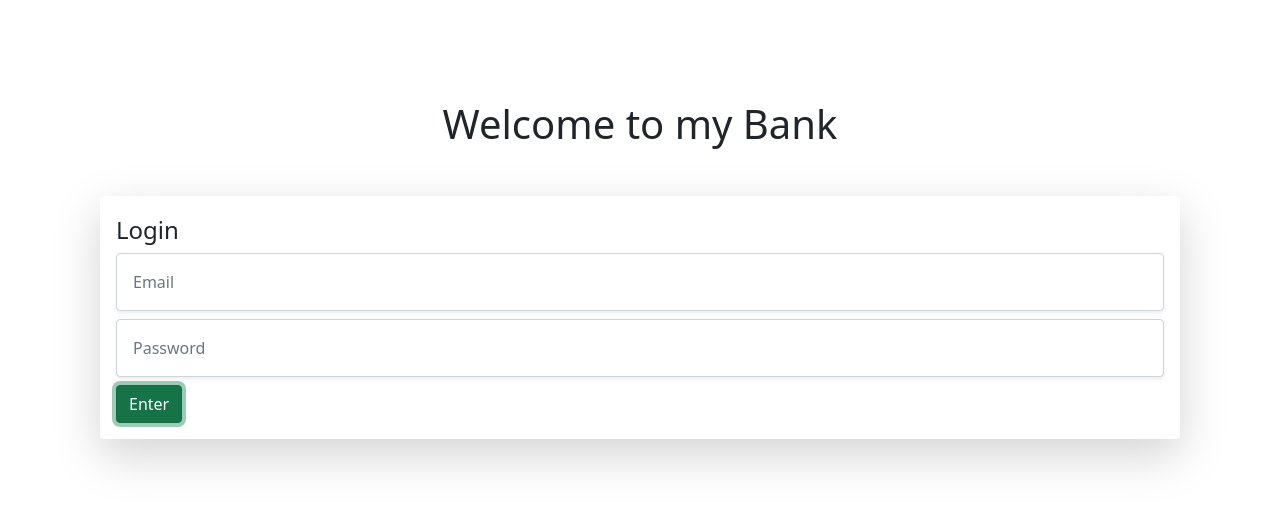
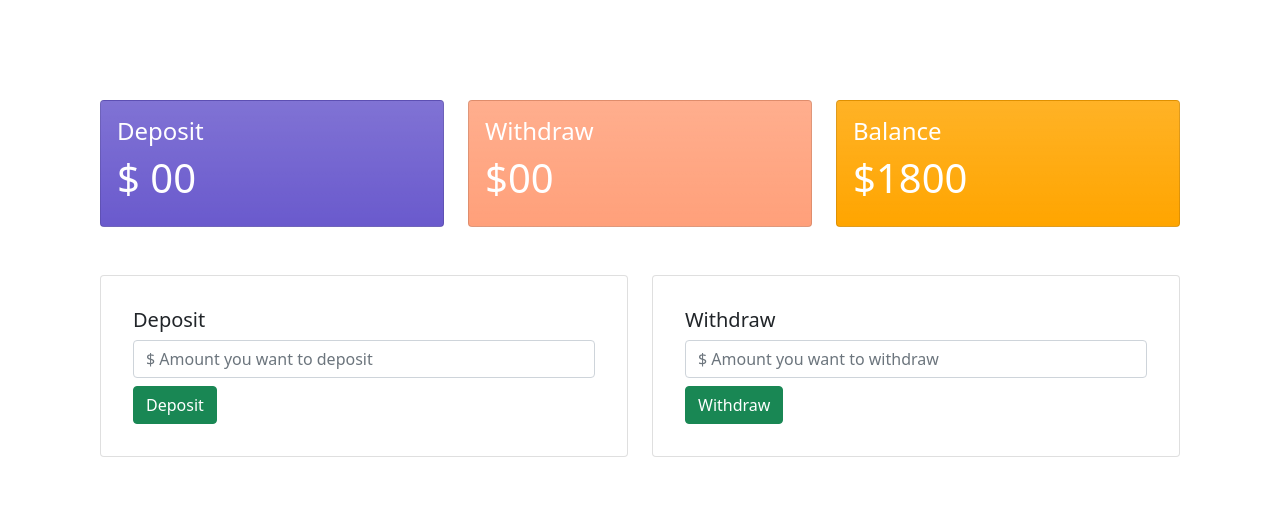
Before and after one commit to jihan212/bank-website, a plain HTML site: page index.html in a window 1280 px wide. Both pictures are taken after a click on the button "Enter". Drawn offline with nearby package versions, Linux system fonts and the light colour scheme.

Commit message:
Dynamic bank site

```diff
--- a/index.html
+++ b/index.html
@@ -8,7 +8,7 @@
     <link rel="stylesheet" href="style.css">
 </head>
 <body>
-    <div class="login-form">
+    <div id="login-form">
         <h1 class="text-center mb-5">Welcome to my Bank</h1>
         <div class="submit-box shadow-lg p-3 mb-5 bg-white rounded">
             <h4 class="mt-1">Login</h4>
@@ -17,11 +17,49 @@
             <button type="button" id="login-btn" class="btn btn-success mt-2">Enter</button>
         </div>
     </div>
-    <script>
-        const loginBtn = document.getElementById("login-btn");
-        loginBtn.addEventListener("dblclick", function(){
-            console.log("Hey whassup ;)");
-        })
-    </script>
+    <div id="debit-area">
+        <div class="row">
+            <div class="col-sm-4">
+              <div class="card p-3 deposit">
+                <h4>Deposit</h4>
+                <h1>$ <span id="currentDeposit">00</span> </h1>
+              </div>
+            </div>
+            <div class="col-sm-4">
+                <div class="card p-3 withdraw">
+                  <h4>Withdraw</h4>
+                  <h1>$00</h1>
+                </div>
+              </div>
+              <div class="col-sm-4">
+                <div class="card p-3 balance">
+                  <h4>Balance</h4>
+                  <h1>$1800</h1>
+                </div>
+              </div>
+          </div>
+          <!-----------2nd cards----------->
+          <div class="row mt-5">
+            <div class="col-sm-6">
+              <div class="card p-3">
+                <div class="card-body">
+                  <h5 class="card-title">Deposit</h5>
+                  <input type="text" id="depositAmount" class="form-control" placeholder="$ Amount you want to deposit">
+                  <a href="#" id="deposit" class="btn btn-success mt-2">Deposit</a>
+                </div>
+              </div>
+            </div>
+            <div class="col-sm-6">
+              <div class="card p-3">
+                <div class="card-body">
+                  <h5 class="card-title">Withdraw</h5>
+                  <input type="text" class="form-control" placeholder="$ Amount you want to withdraw">
+                  <a href="#" id="withdraw" class="btn btn-success mt-2">Withdraw</a>
+                </div>
+              </div>
+            </div>
+          </div>
+    </div>
+    <script src="script.js"></script>
 </body>
 </html>
--- /dev/null
+++ b/script.js
@@ -0,0 +1,21 @@
+// login button event handler
+
+const loginBtn = document.getElementById("login-btn");
+        loginBtn.addEventListener("click", function(){
+          const loginForm = document.getElementById("login-form");
+          loginForm.style.display = "none";
+          const debitArea = document.getElementById("debit-area");
+          debitArea.style.display = "block";
+        })
+
+// Deposit button event handler
+const depositBtn = document.getElementById("deposit");
+        depositBtn.addEventListener("click", function(){
+            const depositAmount = document.getElementById("depositAmount").value;
+            const depositNumber = parseFloat(depositAmount);
+            const currentDeposit = document.getElementById("currentDeposit").innerText;
+            const currentDepositNumber = parseFloat(currentDeposit);
+            totalDeposit = depositNumber + currentDepositNumber;
+            document.getElementById("currentDeposit").innerText = totalDeposit;
+            document.getElementById("depositAmount").value = "";
+        })
--- a/style.css
+++ b/style.css
@@ -1,3 +1,21 @@
 body{
     padding: 100px;
 }
+#debit-area{
+    display: none;
+}
+.deposit{
+    background-color: slateblue;
+    background-image: var(--bs-gradient);
+    color: white;
+}
+.withdraw{
+    background-color: lightsalmon;
+    background-image: var(--bs-gradient);
+    color: white;
+}
+.balance{
+    background-color: orange;
+    background-image: var(--bs-gradient);
+    color: white;
+}
```
Also changed, not shown: 1 other file.
